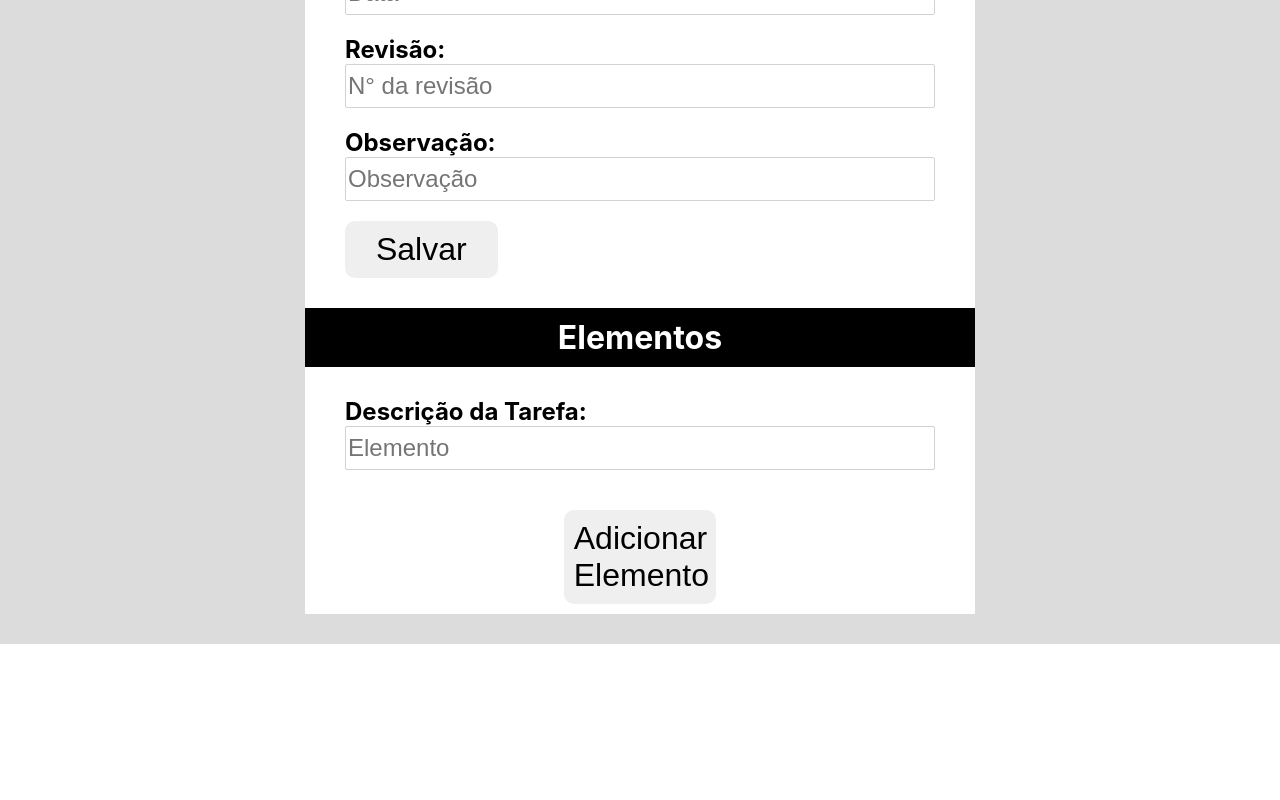
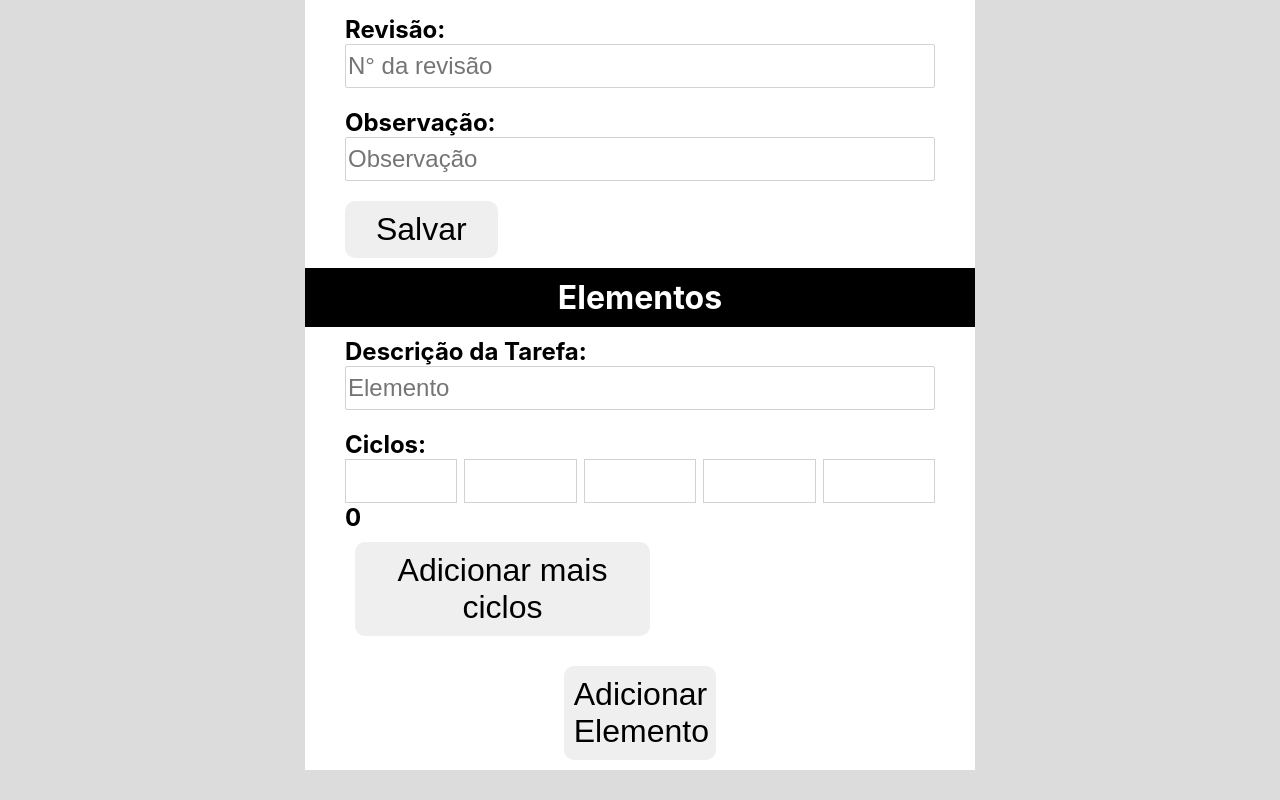
Before and after one commit to leonkito/Crono-App, a React (Create React App) app: page / in a window 1280 px wide. Shown: the part 750-1550 px from the top of the page. Before the commit the page ends 1394 px from the top, so only its background shows below. Built offline with nearby package versions, Linux system fonts and the light colour scheme.

Commit message:
add time add button to element

```diff
--- a/src/components/cadastro.js
+++ b/src/components/cadastro.js
@@ -12,7 +12,7 @@ const Cadastro = () => {
   return (
     <div className="form-holder">
     <h1 className="title">Elementos</h1>
-      {[...Array(times)].map((e, i) => <Element onChange={handleChange}/>)}
+      {[...Array(times)].map((e, i) => <Element key={i} onChange={handleChange}/>)}
       <button className="submit-button" onClick={handleClick}>Adicionar Elemento</button>
     </div>
   );
--- a/src/components/element.js
+++ b/src/components/element.js
@@ -1,21 +1,38 @@
-import React, { useState, useEffect, setState} from "react";
+import React, { useState, useEffect} from "react";
 
 
-const Element = (props) => {
-  const[{element}, setState] = useState({element:''})
-
+const Element = () => {
+  const[{element}, setState] = useState({element:''});
+  const[time,setTime] = useState([""]);
+  const[ciclos,setCiclos] = useState(5);
+  const[tempoControle,settempoControle] = useState("");
   const handleSubmit = (e) => {
     e.preventDefault();
   }
 
-  // React.useEffect(() => {
-  //   if (props.onChange) {
-  //     props.onChange(element)
-  //   }
-  // })
   const handleChange = ({target:{name,value}})=>{
     setState(prevState =>({...prevState,[name]:value}));
-    props.onChange();
+  }
+
+  const handleTime = ({target:{name,value}})=>{
+      setTime(prevState =>({...prevState,[name]:value}));
+  }
+
+  useEffect(function() {
+    const id = setInterval(function log() {
+      const sum = Object.values(time).reduce((accumulator, value) => {
+        return accumulator + Number(value);
+      }, 0);
+      settempoControle(sum)
+    }, 2000);
+    return function() {
+      clearInterval(id);
+    }
+  }, [time]);
+  // useEffect roda apenas quando o objeto ou variavel muda, conforme [time]
+
+  const handleCiclos = () =>{
+    setCiclos(ciclos+5)
   }
 
   return (
@@ -33,6 +50,13 @@ const Element = (props) => {
           />
         </label>
       </div>
+      <label>Ciclos:
+      <div className="input-time-holder">
+        {[...Array(ciclos)].map((e, i) =><input name={i} key={i} type="number" value={time[i]} onChange={handleTime} className="input-time-form"></input>)}
+      </div>
+      <div>{tempoControle}</div>
+      <button className="double-button submit-button" onClick={handleCiclos}>Adicionar mais ciclos</button>
+      </label>
     </form>
   );
 }
--- a/src/index.css
+++ b/src/index.css
@@ -42,7 +42,6 @@ li{
 }
 form{
   width: 100%;
-  padding: 20px;
 }
 .title{
   background-color: rgb(0, 0, 0);
@@ -73,6 +72,19 @@ label{
   font-size:1.5rem;
   border:1px solid rgb(210,210,210);
 }
+.input-time-form{
+  height:2.5rem;
+  font-size:1.5rem;
+  width:18%;
+  text-align: center;
+  border:1px solid rgb(210,210,210);
+}
+.input-time-holder{
+  display:flex;
+  flex-wrap: wrap;
+  justify-content: space-between;
+  /* padding: 10px; */
+}
 .submit-button{
   border-radius: 10px;
   font-size: 2rem;
@@ -81,3 +93,6 @@ label{
   padding:10px;
   width:25%;
 }
+.double-button{
+  width:50%
+}
```
